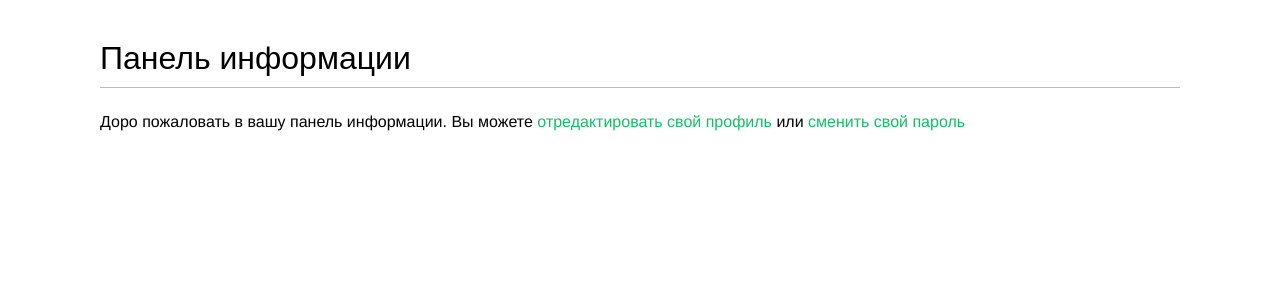
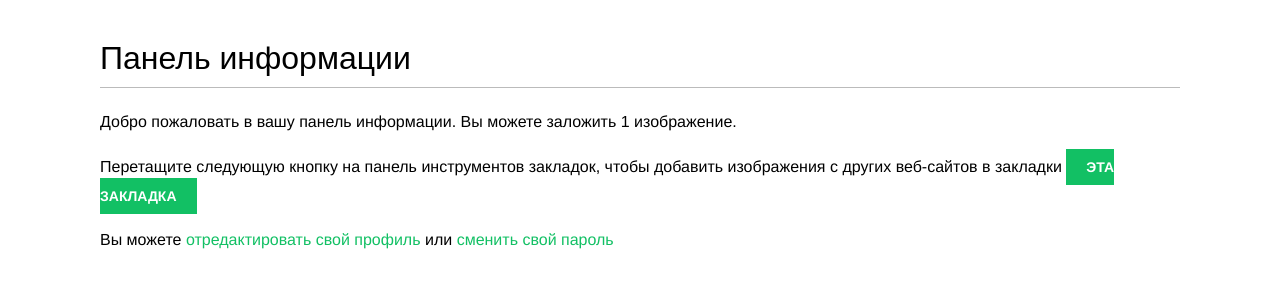
Before and after one commit to DzygunRoman/bookmarks, a Django app: template account/templates/account/dashboard.html in a window 1280 px wide. Shown: the part 47-347 px from the top of the page. Run offline with Django 4.2, Linux system fonts and the light colour scheme; the template is opened without the code that fills it: most values are stand-ins (such as "Sample title", 1, 10 or a date in 2020); some web fonts are replaced.

Commit message:
добавляю кнопку букмарлета на панель в файле dashboard.html

```diff
--- a/account/templates/account/dashboard.html
+++ b/account/templates/account/dashboard.html
@@ -2,10 +2,20 @@
 {% block title %}Панель информации{% endblock %}
 {% block content %}
     <h1>Панель информации</h1>
-    <p>
-        Доро пожаловать в вашу панель информации.
-        Вы можете <a href="{% url 'edit' %}">отредактировать свой профиль</a>
-        или <a href="{% url 'password_change' %}">сменить свой пароль</a>
+    {% with total_images_created=request.user.images_created.count %}
+        <p>
+            Добро пожаловать в вашу панель информации.
+            Вы можете заложить {{ total_images_crated }} изображение{{ total_images_created|pluralize }}.
+        </p>
+    {% endwith %}
+    <p> Перетащите следующую кнопку на панель инструментов закладок,
+        чтобы добавить изображения с других веб-сайтов в закладки
+        <a href="javascript:{% include "book-marklet_launcher.js" %}" class="button">Эта закладка</a>
     </p>
+        <p>
+
+            Вы можете <a href="{% url 'edit' %}">отредактировать свой профиль</a>
+            или <a href="{% url 'password_change' %}">сменить свой пароль</a>
+        </p>
 
 {% endblock %}
--- a/images/templates/book-marklet_launcher.js
+++ b/images/templates/book-marklet_launcher.js
@@ -0,0 +1,10 @@
+(function(){
+  if(!window.bookmarklet){
+    bookmarklet_js = document.body.appendChild(document.createElement('script'));
+    bookmarklet_js.src = '//127.0.0.1:8000/static/js/bookmarklet.js?r='+Math.floor(Math.random()*9999999999999999);
+    window.bookmarklet = true;
+  }
+  else {
+    bookmarkletLaunch();
+  }
+})();
```
